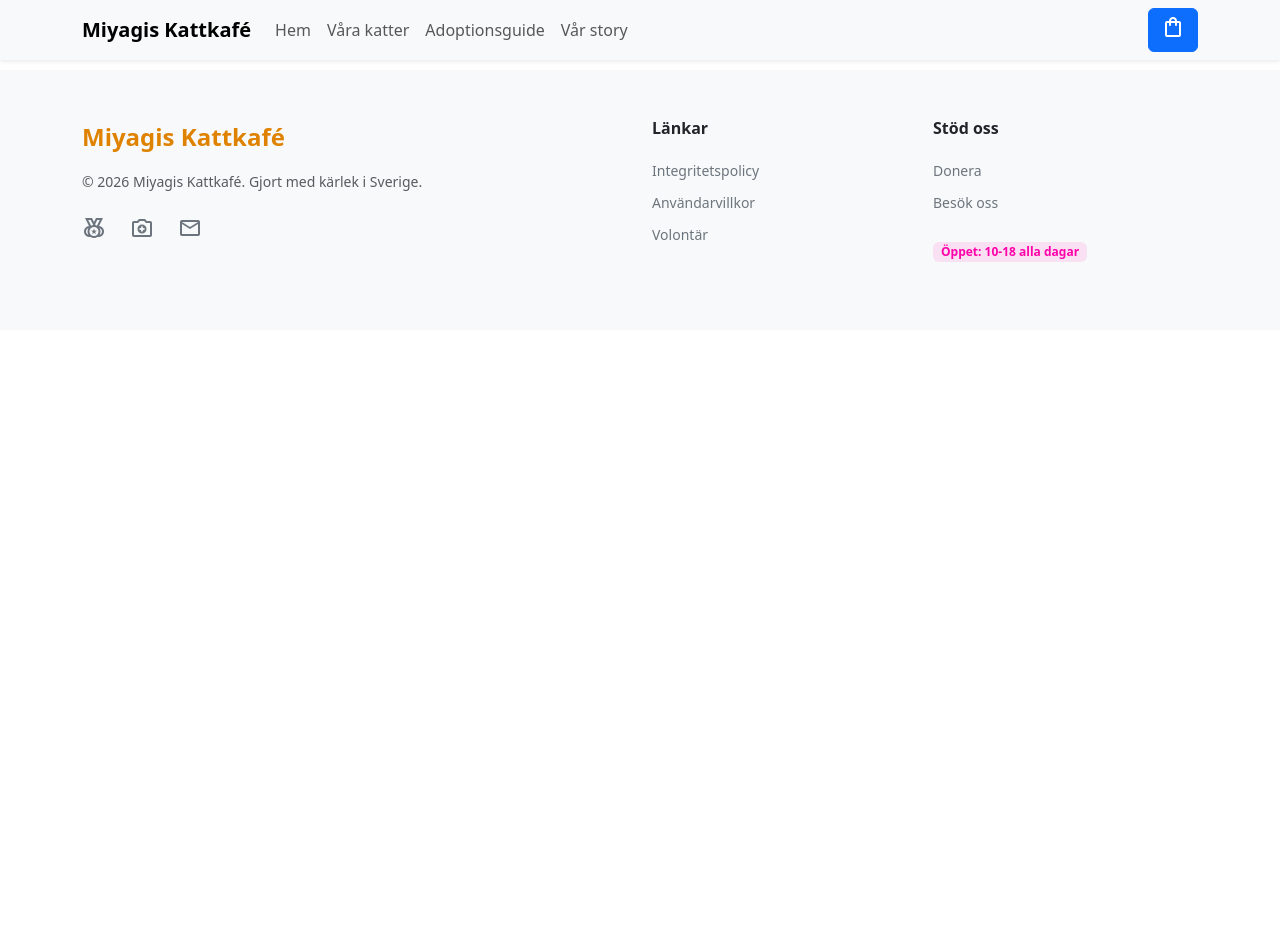
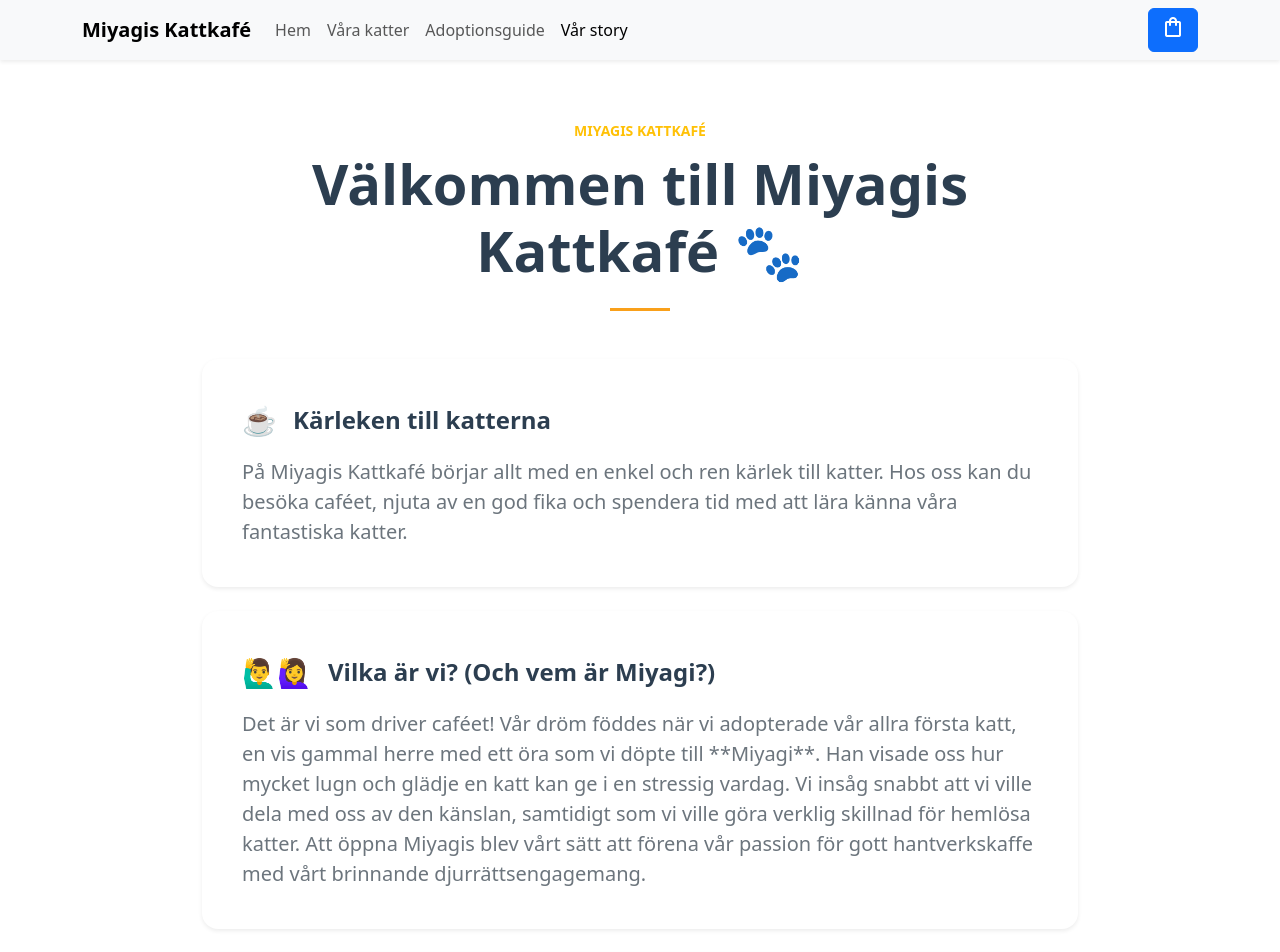
Before and after one commit to findingthecodex/MiyagiCatCafeReact, a React (Vite) app: page /story in a window 1280 px wide. Shown: the top 952 px of the page. Before the commit the page ends 800 px from the top, so only its background shows below. Built offline with nearby package versions, Linux system fonts and the light colour scheme.

Commit message:
added: vår story page

```diff
--- a/src/App.jsx
+++ b/src/App.jsx
@@ -7,6 +7,7 @@ import Footer from './components/Footer'
 import Cats from './pages/Cats'
 import Cart from './pages/Cart'
 import Checkout from './pages/Checkout'
+import Story from './pages/Story'
 
 function App() {
   return (
@@ -23,6 +24,7 @@ function App() {
           <Route path="/cats" element={<Cats />} />
           <Route path="/cart" element={<Cart />} />
           <Route path="/checkout" element={<Checkout />} />
+          <Route path="/story" element={<Story />} />
         </Routes>
       </main>
       <Footer />
--- a/src/components/NavBar.jsx
+++ b/src/components/NavBar.jsx
@@ -49,7 +49,7 @@ export default function NavBar() {
               <Nav.Link as={Link} to="/adoptionsguide" active={pathname === '/adoptionsguide'}>
                 Adoptionsguide
               </Nav.Link>
-              <Nav.Link as={Link} to="/var-story" active={pathname === '/var-story'}>
+              <Nav.Link as={Link} to="/story" active={pathname === '/story'}>
                 Vår story
               </Nav.Link>
             </Nav>
--- /dev/null
+++ b/src/pages/Story.jsx
@@ -0,0 +1,103 @@
+import React from 'react';
+import { Container, Row, Col, Card } from 'react-bootstrap';
+
+const Story = () => {
+    return (
+        <Container className="py-5" style={{ maxWidth: '900px' }}>
+            {/* Hero-rubrik */}
+            <div className="text-center mb-5">
+                <span className="text-uppercase tracking-wider text-warning fw-bold small">Miyagis Kattkafé</span>
+                <h1 className="display-4 fw-bold mt-2 mb-3" style={{ color: '#2c3e50' }}>
+                    Välkommen till Miyagis Kattkafé 🐾
+                </h1>
+                <div className="mx-auto my-4" style={{ height: '3px', width: '60px', backgroundColor: '#f9a01a' }}></div>
+            </div>
+
+            {/* Huvudstory uppdelad i snygga kort */}
+            <Row className="g-4">
+
+                {/* Sektion 1: Kärleken till katterna */}
+                <Col xs={12}>
+                    <Card className="border-0 shadow-sm p-4 bg-white rounded-4">
+                        <Card.Body>
+                            <div className="d-flex align-items-center mb-3">
+                                <span className="fs-3 me-3">☕</span>
+                                <h3 className="h4 fw-bold mb-0" style={{ color: '#2c3e50' }}>Kärleken till katterna</h3>
+                            </div>
+                            <Card.Text className="text-secondary fs-5 lh-base">
+                                På Miyagis Kattkafé börjar allt med en enkel och ren kärlek till katter.
+                                Hos oss kan du besöka caféet, njuta av en god fika och spendera tid med att
+                                lära känna våra fantastiska katter.
+                            </Card.Text>
+                        </Card.Body>
+                    </Card>
+                </Col>
+
+                {/* Sektion 2: ÄGARNA (NY!) */}
+                <Col xs={12}>
+                    <Card className="border-0 shadow-sm p-4 bg-white rounded-4" style={{ borderLeft: '5px solid #f9a01a' }}>
+                        <Card.Body>
+                            <div className="d-flex align-items-center mb-3">
+                                <span className="fs-3 me-3">🙋‍♂️🙋‍♀️</span>
+                                <h3 className="h4 fw-bold mb-0" style={{ color: '#2c3e50' }}>Vilka är vi? (Och vem är Miyagi?)</h3>
+                            </div>
+                            <Card.Text className="text-secondary fs-5 lh-base">
+                                Det är vi som driver caféet! Vår dröm föddes när vi adopterade vår allra första katt,
+                                en vis gammal herre med ett öra som vi döpte till **Miyagi**. Han visade oss hur mycket
+                                lugn och glädje en katt kan ge i en stressig vardag. Vi insåg snabbt att vi ville dela
+                                med oss av den känslan, samtidigt som vi ville göra verklig skillnad för hemlösa katter.
+                                Att öppna Miyagis blev vårt sätt att förena vår passion för gott hantverkskaffe med vårt
+                                brinnande djurrättsengagemang.
+                            </Card.Text>
+                        </Card.Body>
+                    </Card>
+                </Col>
+
+                {/* Sektion 3: Ett tryggt hem för alla */}
+                <Col xs={12}>
+                    <Card className="border-0 shadow-sm p-4 bg-white rounded-4">
+                        <Card.Body>
+                            <div className="d-flex align-items-center mb-3">
+                                <span className="fs-3 me-3">🧡</span>
+                                <h3 className="h4 fw-bold mb-0" style={{ color: '#2c3e50' }}>Ett tryggt hem för alla</h3>
+                            </div>
+                            <Card.Text className="text-secondary fs-5 lh-base">
+                                Vi tror innerligt på att varje katt förtjänar ett tryggt hem, oändligt med kärlek
+                                och en plats där de verkligen hör hemma. Det är därför vi fokuserar på att hjälpa dem
+                                att hitta omtänksamma familjer som välkomnar dem med värme och hängivenhet. Från de lite
+                                blygare själarna till de lekfulla äventyrarna – varje katt förtjänar att känna sig älskad,
+                                skyddad och hemma.
+                            </Card.Text>
+                        </Card.Body>
+                    </Card>
+                </Col>
+
+                {/* Sektion 4: Mer än bara ett café */}
+                <Col xs={12}>
+                    <Card className="border-0 shadow-sm p-4 bg-white rounded-4">
+                        <Card.Body>
+                            <div className="d-flex align-items-center mb-3">
+                                <span className="fs-3 me-3">✨</span>
+                                <h3 className="h4 fw-bold mb-0" style={{ color: '#2c3e50' }}>Mer än bara ett café</h3>
+                            </div>
+                            <Card.Text className="text-secondary fs-5 lh-base">
+                                Miyagis Kattkafé är inte bara ett ställe för en fika – det är en plats byggd på passion,
+                                personlighet och ett stort bultande hjärta för morrhår, mjuka tassar och sömnigt spinnande.
+                                Det är också en plats där du har möjlighet att adoptera och ge dessa katter ett nytt,
+                                kärleksfullt liv i ett permanent hem.
+                            </Card.Text>
+                        </Card.Body>
+                    </Card>
+                </Col>
+
+            </Row>
+
+            {/* Mysig Footer */}
+            <div className="text-center mt-5 pt-4 text-muted fs-5">
+                <p>Tack för att du är en del av vår resa! 💛</p>
+            </div>
+        </Container>
+    );
+};
+
+export default Story;
```
